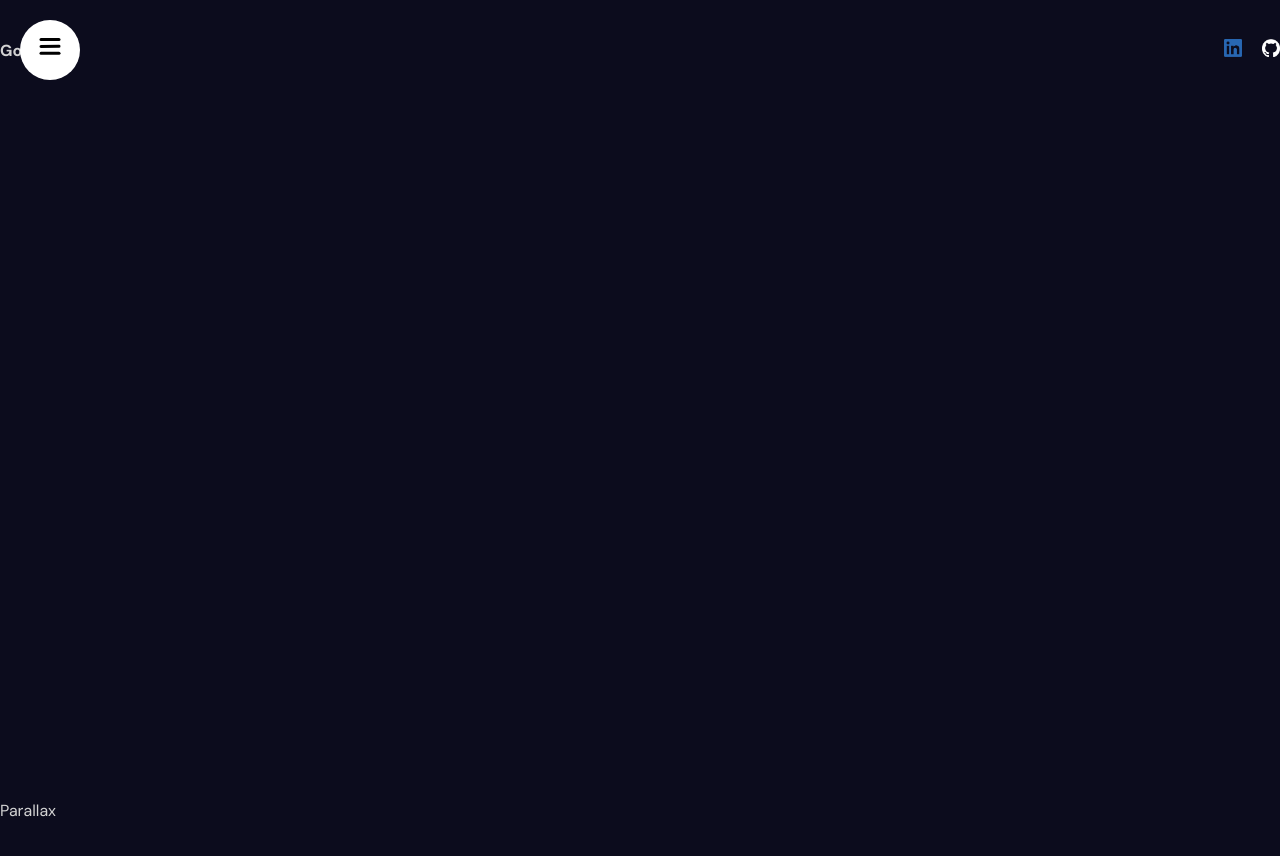
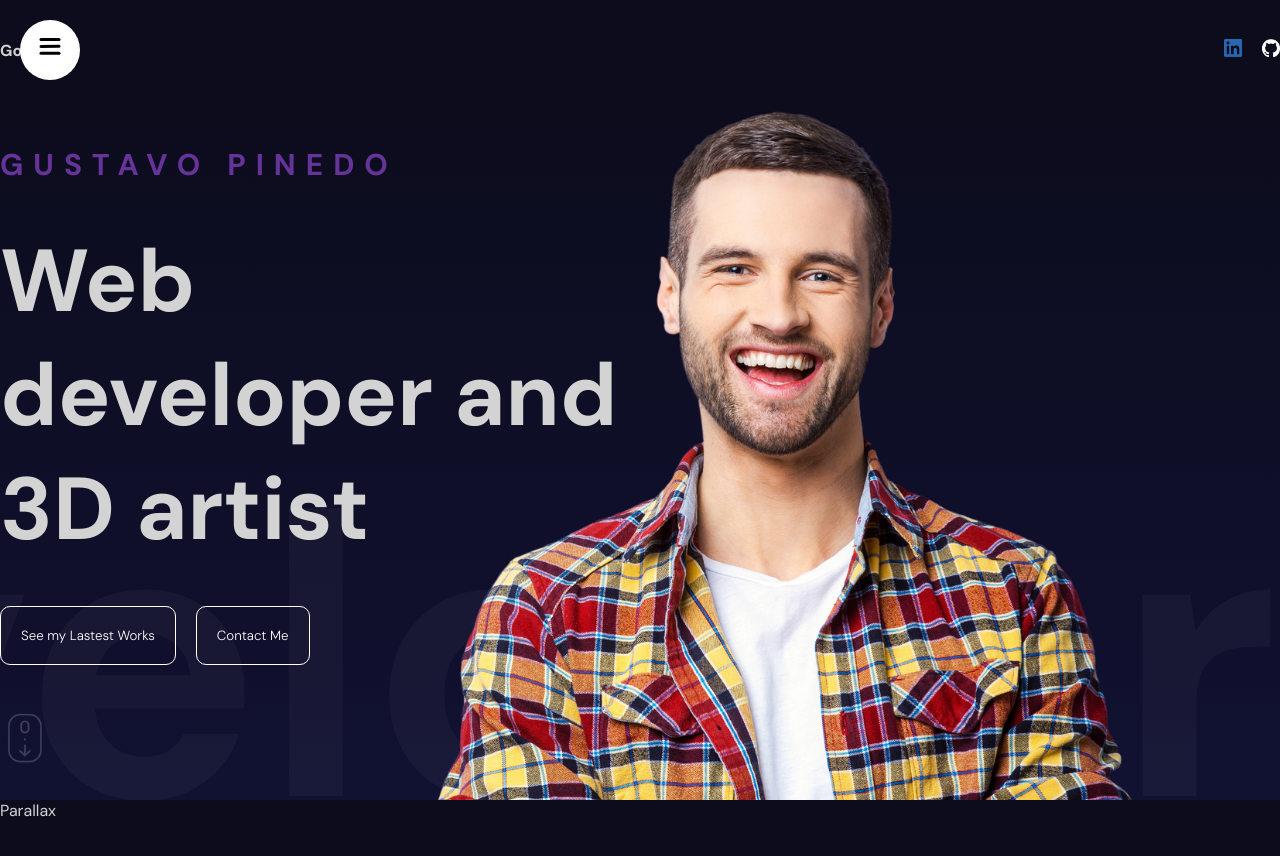
Before and after one commit to gus-pi/portfolio-v2.0, a React (Vite) app: page / in a window 1280 px wide. Shown: the top 856 px of the page. Built offline with nearby package versions, Linux system fonts and the light colour scheme.

Commit message:
add hero and animations

```diff
--- a/src/App.tsx
+++ b/src/App.tsx
@@ -1,4 +1,5 @@
 import './app.scss';
+import Hero from './components/hero/Hero';
 import Navbar from './components/navbar/Navbar';
 
 const App = () => {
@@ -6,6 +7,7 @@ const App = () => {
         <div>
             <section id="Homepage">
                 <Navbar />
+                <Hero />
             </section>
             <section id="Services">Parallax</section>
             <section>Services</section>
--- a/src/components/hero/Hero.tsx
+++ b/src/components/hero/Hero.tsx
@@ -1,8 +1,81 @@
+import { stagger } from 'motion';
 import './hero.scss';
+import { motion, type Variants } from 'motion/react';
+
+const textVariants: Variants = {
+    initial: {
+        x: -500,
+        opacity: 0,
+    },
+    animate: {
+        x: 0,
+        opacity: 1,
+        transition: {
+            duration: 1,
+            delayChildren: stagger(0.1),
+        },
+    },
+    scrollButton: {
+        opacity: 0,
+        y: 10,
+        transition: {
+            duration: 1.5,
+            repeat: Infinity,
+        },
+    },
+};
+
+const sliderVariants: Variants = {
+    initial: {
+        x: 0,
+    },
+    animate: {
+        x: '-220%',
+        transition: {
+            duration: 20,
+            repeat: Infinity,
+            repeatType: 'mirror',
+        },
+    },
+};
 
 const Hero = () => {
-    return <div>Hero</div>;
+    return (
+        <div className="hero">
+            <div className="wrapper">
+                <motion.div
+                    className="textContainer"
+                    variants={textVariants}
+                    initial="initial"
+                    animate="animate"
+                >
+                    <motion.h2 variants={textVariants}>GUSTAVO PINEDO</motion.h2>
+                    <motion.h1 variants={textVariants}>Web developer and 3D artist</motion.h1>
+                    <motion.div className="button" variants={textVariants}>
+                        <motion.button variants={textVariants}>See my Lastest Works</motion.button>
+                        <motion.button variants={textVariants}>Contact Me</motion.button>
+                    </motion.div>
+                    <motion.img
+                        src="/scroll.png"
+                        alt=""
+                        variants={textVariants}
+                        animate="scrollButton"
+                    />
+                </motion.div>
+            </div>
+            <motion.div
+                className="slidingTextContainer"
+                variants={sliderVariants}
+                initial="initial"
+                animate="animate"
+            >
+                Developer Artist Creator
+            </motion.div>
+            <div className="imageContainer">
+                <img src="/hero.png" alt="hero image" />
+            </div>
+        </div>
+    );
 };
-import './hero.scss';
 
 export default Hero;
--- a/src/components/hero/hero.scss
+++ b/src/components/hero/hero.scss
@@ -1,4 +1,66 @@
 .hero{
-    height: calc(100vh-100px);
+    height: calc(100vh - 100px);
+    overflow: hidden;
     background: linear-gradient(180deg, #0c0c1d, #111132);
+    position: relative;
+
+     .wrapper{
+        max-width: 1366px;
+        height: 100%;
+        margin: auto;
+
+        .textContainer{
+            height:100%;
+            width: 50%;
+            display: flex;
+            flex-direction: column;
+            justify-content: center;
+            gap: 40px;
+
+            h2{
+                font-size: 30px;
+                color: rebeccapurple;
+                letter-spacing: 10px;
+            }
+
+            h1{
+                font-size: 88px;
+            }
+
+            button{
+                padding: 20px;
+                border: 1px solid white;
+                border-radius: 10px;
+                background-color: transparent;
+                color: white;
+                margin-right: 20px;
+                cursor: pointer;
+                font-weight: 300;
+            }
+            img{
+            width: 50px;
+        }
+        }
+
+
+    }
+
+    .imageContainer{
+        height:100%;
+        position: absolute;
+        top: 0;
+        right: 0;
+    }
+
+    .slidingTextContainer{
+        position: absolute;
+        font-size: 50vh;
+        bottom: -120px;
+        white-space: nowrap;
+        color: #ffffff09;
+        width: 50%;
+        font-weight: bold;
+    }
+
+
 }
```
